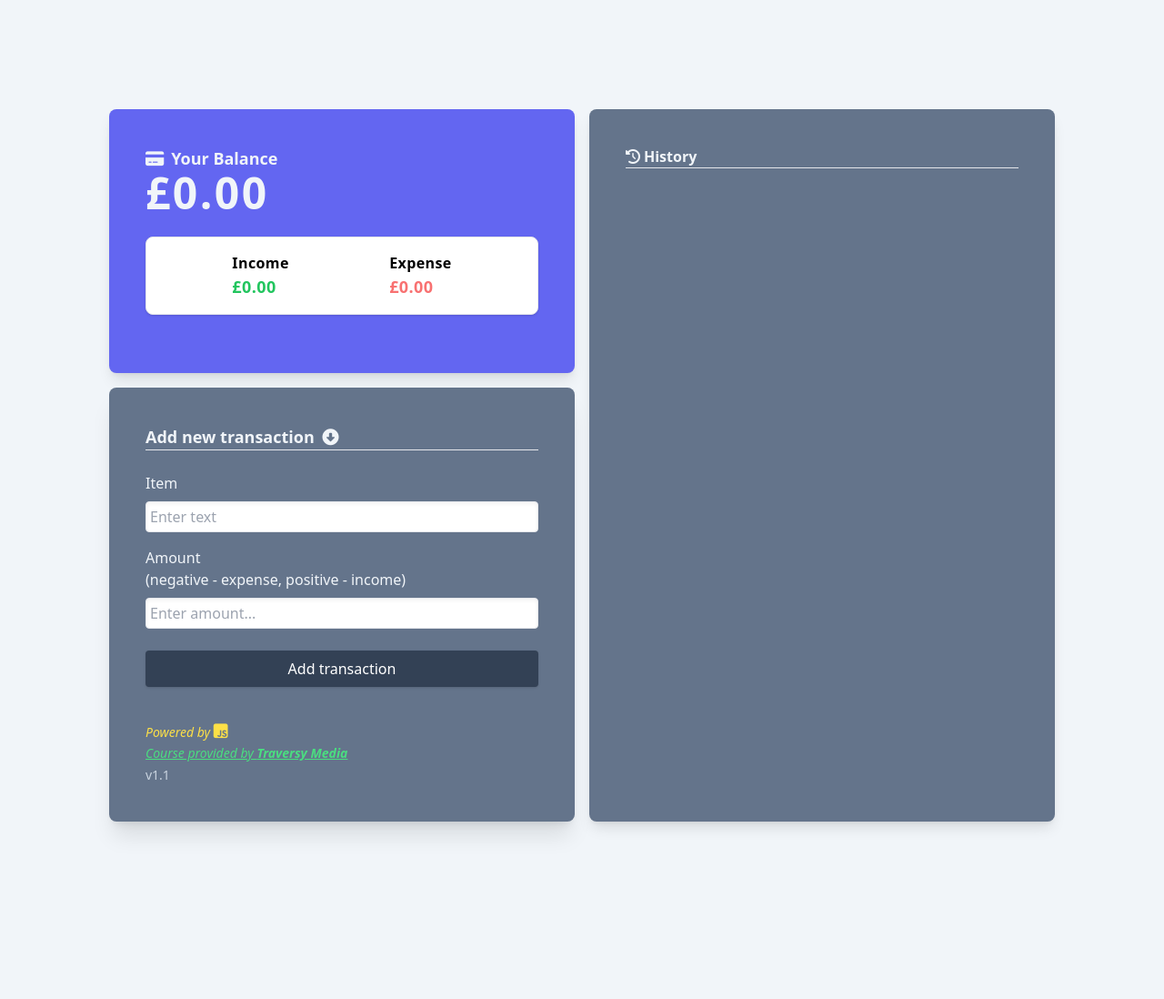
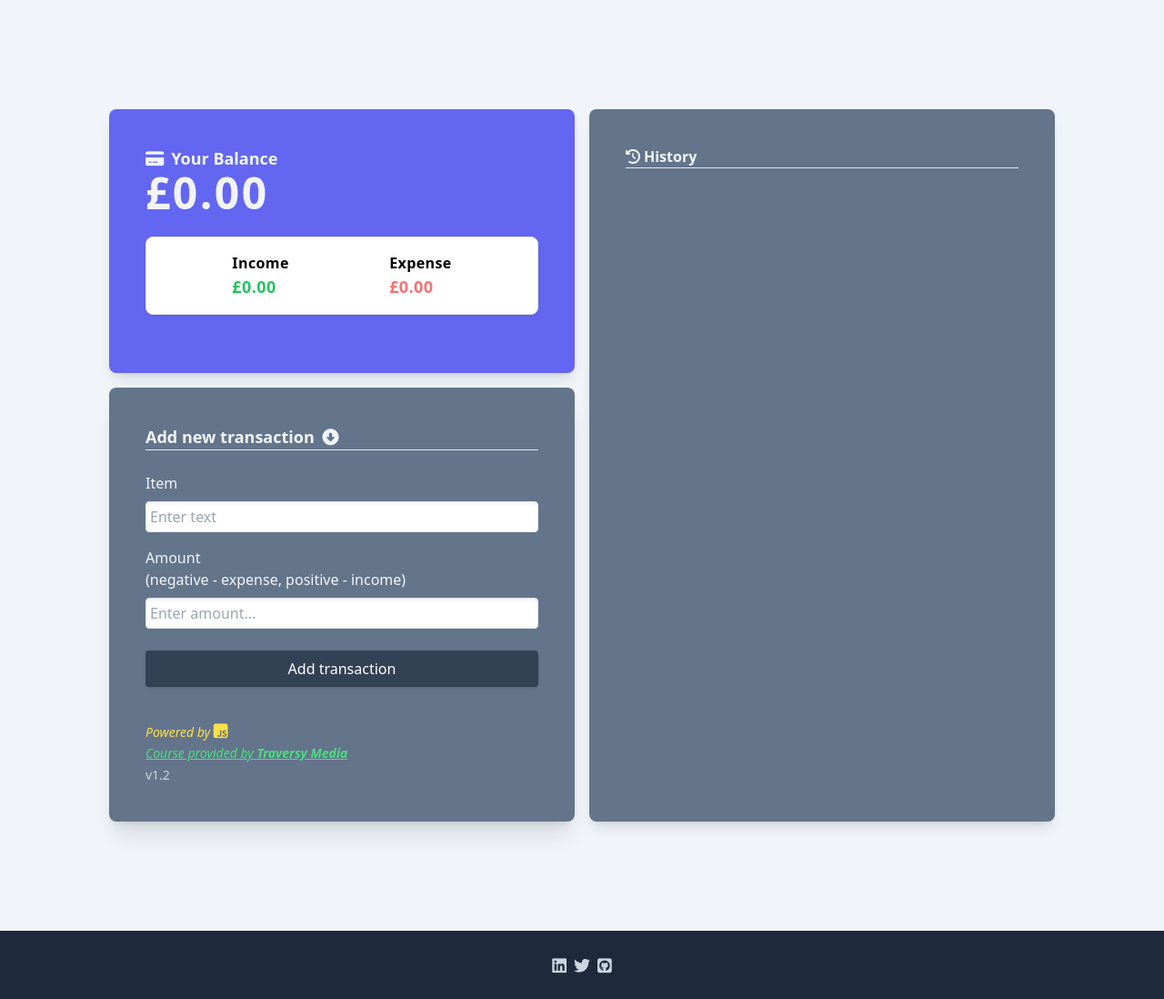
Before and after one commit to shaky411/expense-tracker, a website: page index.html in a window 1280 px wide. Shown: the whole page at 91% size. Before the commit the page ends 1023 px from the top, so only its background shows below. Drawn offline with Linux system fonts and the light colour scheme.

Commit message:
added footer

```diff
--- a/index.html
+++ b/index.html
@@ -77,13 +77,19 @@
                 class="text-sm italic text-green-400 hover:text-blue-300 duration-300 mt-1 underline">Course provided by
                 <strong>Traversy Media</strong></a>
             <br>
-            <span class="text-slate-300 text-sm">v1.1</span>
+            <span class="text-slate-300 text-sm">v1.2</span>
 
         </div>
 
 
 
     </div>
+
+    <footer class="flex justify-center items-center bg-slate-800 text-slate-100 h-[75px]">
+        <a class="text-lg text-slate-300 mx-1 hover:scale-125" href="https://www.linkedin.com" target="_blank" rel="noopener noreferrer"><i class="fa-brands fa-linkedin"></i></a>
+        <a class="text-lg text-slate-300 mx-1 hover:scale-125" href="https://www.twitter.com" target="_blank" rel="noopener noreferrer"><i class="fa-brands fa-twitter"></i></a>
+        <a class="text-lg text-slate-300 mx-1 hover:scale-125" href="https://www.github.com" target="_blank" rel="noopener noreferrer"><i class="fa-brands fa-square-github"></i></a>
+    </footer>
 
 
 
--- a/script.js
+++ b/script.js
@@ -78,9 +78,9 @@ function updateValues() {
 
     // console.log(expense)
 
+    // Update balance color
     if (total == 0) {
         updateBalanceColor.classList.add('text-slate-100');
-        // balance.innerText = `£${total}`;
     } else if (total < 0) {
         updateBalanceColor.classList.remove('text-slate-100');
         updateBalanceColor.classList.add('text-red-400');
```
Also changed, not shown: css/style.css.
